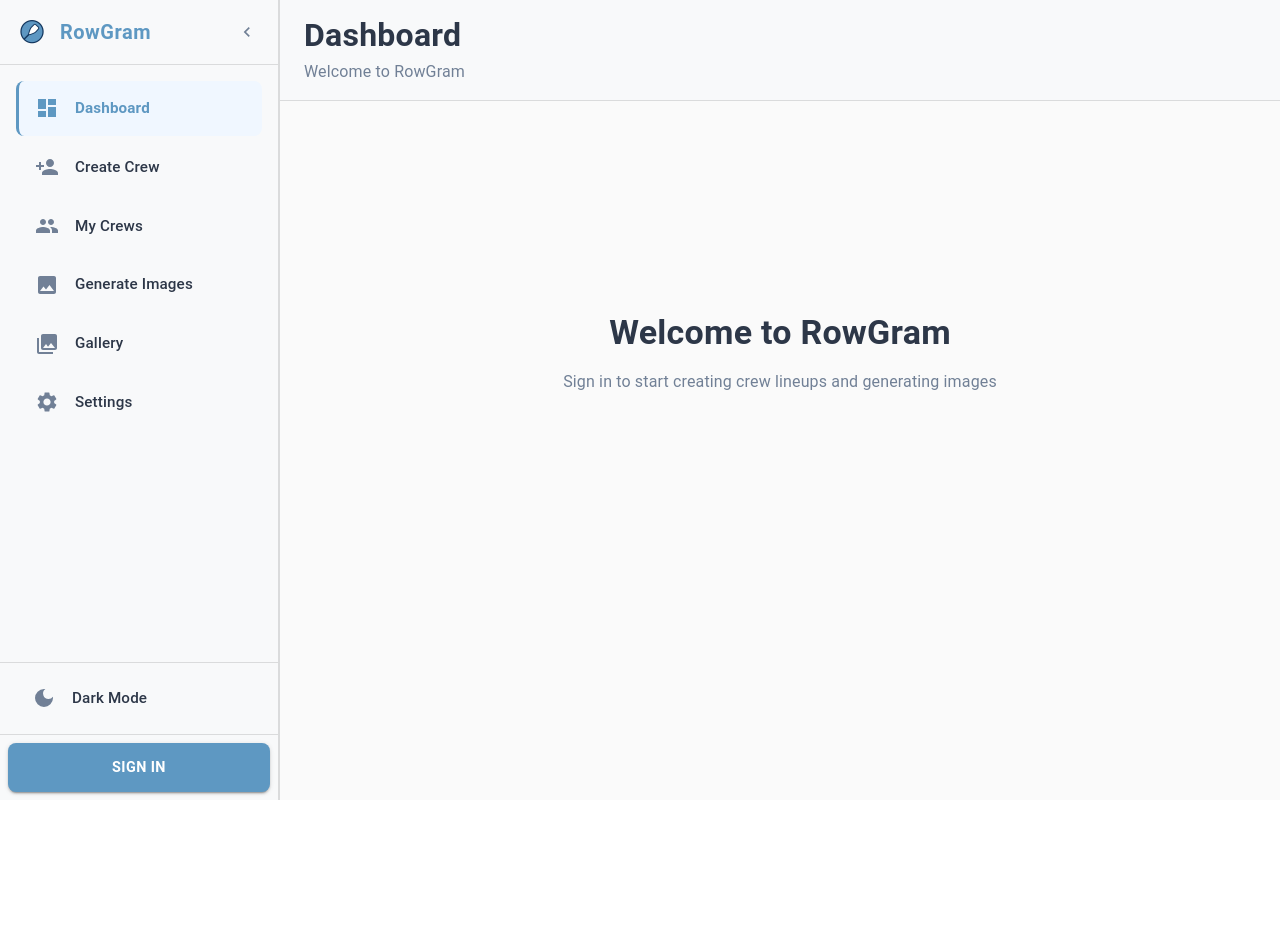
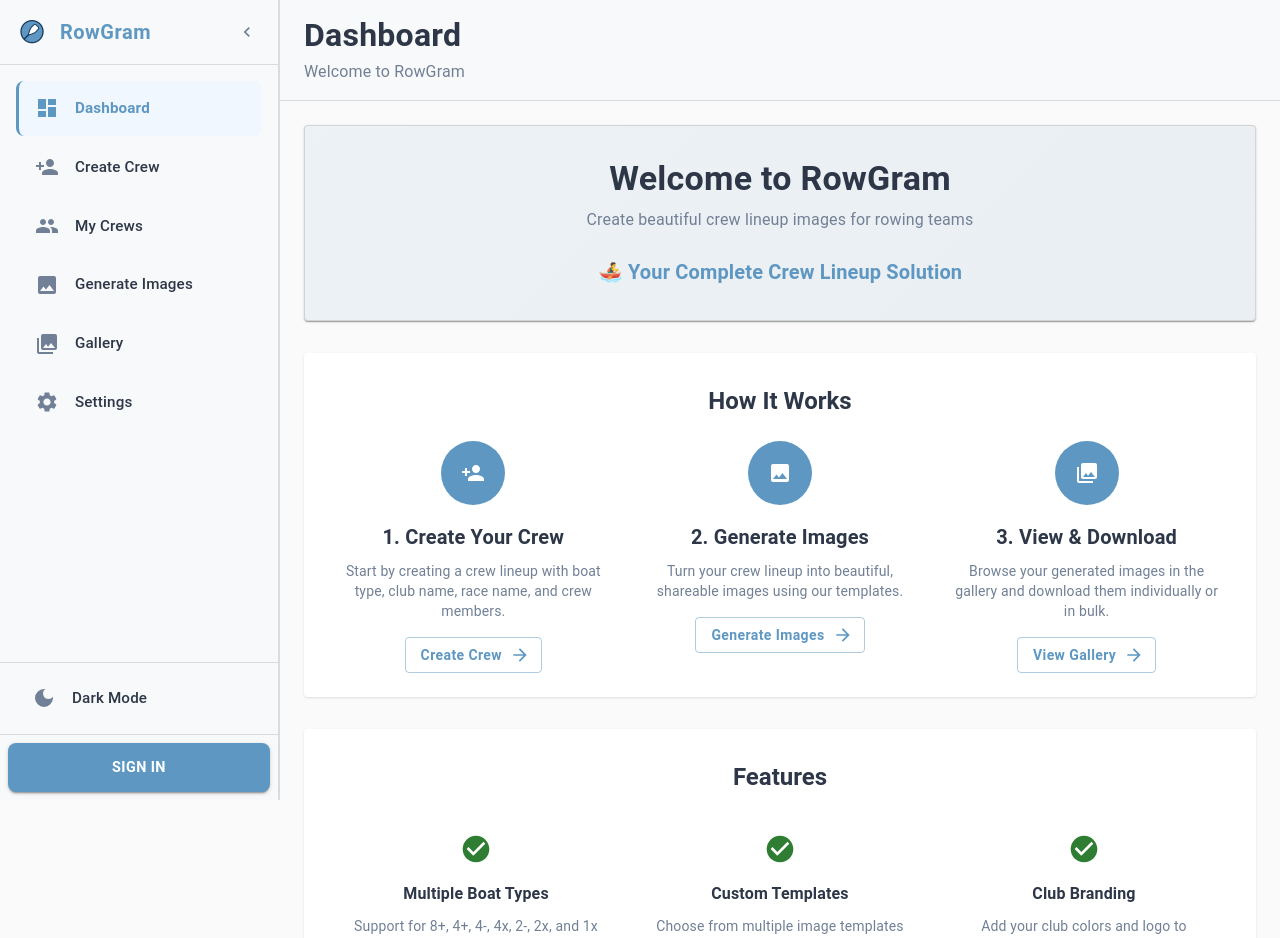
Before and after one commit to ToddMS/crew-image-generator, a React (Vite) app: page / in a window 1280 px wide. Shown: the top 938 px of the page. Before the commit the page ends 800 px from the top, so only its background shows below. Built offline with nearby package versions, Linux system fonts and the light colour scheme.

Commit message:
Changing dashboard to welcome screen

```diff
--- a/src/pages/DashboardPage.tsx
+++ b/src/pages/DashboardPage.tsx
@@ -1,4 +1,4 @@
-import React, { useState, useEffect } from 'react';
+import React from 'react';
 import {
   Box,
   Grid,
@@ -6,14 +6,16 @@ import {
   CardContent,
   Typography,
   Button,
-  IconButton,
   List,
   ListItem,
   ListItemText,
   ListItemIcon,
-  Chip,
   Paper,
-  Avatar
+  Avatar,
+  Stepper,
+  Step,
+  StepLabel,
+  StepContent
 } from '@mui/material';
 import { useTheme } from '@mui/material/styles';
 import { useNavigate } from 'react-router-dom';
@@ -22,104 +24,19 @@ import {
   MdImage,
   MdGroup,
   MdPhotoLibrary,
-  MdTrendingUp,
-  MdHistory,
-  MdChevronRight
+  MdArrowForward,
+  MdCheckCircle,
+  MdSettings
 } from 'react-icons/md';
 import { useAuth } from '../context/AuthContext';
-import { useAnalytics } from '../context/AnalyticsContext';
-import { ApiService } from '../services/api.service';
 import OnboardingFlow from '../components/Onboarding/OnboardingFlow';
 import { useOnboarding } from '../context/OnboardingContext';
-
-interface DashboardStats {
-  totalCrews: number;
-  totalImages: number;
-  recentActivity: Array<{
-    id: string;
-    type: 'crew_created' | 'image_generated' | 'crew_updated';
-    title: string;
-    subtitle: string;
-    timestamp: Date;
-    icon: React.ReactNode;
-  }>;
-}
 
 const DashboardPage: React.FC = () => {
   const theme = useTheme();
   const navigate = useNavigate();
   const { user } = useAuth();
-  const { getEventsByType } = useAnalytics();
   const { shouldShowOnboarding, completeOnboarding } = useOnboarding();
-  const [stats, setStats] = useState<DashboardStats>({
-    totalCrews: 0,
-    totalImages: 0,
-    recentActivity: []
-  });
-  const [loading, setLoading] = useState(true);
-
-  useEffect(() => {
-    loadDashboardData();
-  }, [user]);
-
-  const loadDashboardData = async () => {
-    if (!user) {
-      setLoading(false);
-      return;
-    }
-
-    try {
-      // Load crews
-      const crewsResponse = await ApiService.getCrews();
-      const crews = crewsResponse.data || [];
-
-      // Load images count
-      let totalImages = 0;
-      for (const crew of crews) {
-        try {
-          const imagesResponse = await ApiService.getSavedImages(crew.id);
-          if (imagesResponse.data) {
-            totalImages += imagesResponse.data.length;
-          }
-        } catch (imageError) {
-          console.error(`Error loading images for crew ${crew.id}:`, imageError);
-        }
-      }
-
-      // Get recent activity from analytics
-      const recentCrews = getEventsByType('crew_created').slice(0, 3);
-      const recentImages = getEventsByType('image_generated').slice(0, 3);
-
-      const recentActivity = [
-        ...recentCrews.map(event => ({
-          id: `crew_${event.timestamp}`,
-          type: 'crew_created' as const,
-          title: `New crew created`,
-          subtitle: `${event.metadata?.clubName || 'Unknown Club'} - ${event.metadata?.boatClass || 'Unknown Class'}`,
-          timestamp: new Date(event.timestamp),
-          icon: <MdGroup size={20} />
-        })),
-        ...recentImages.map(event => ({
-          id: `image_${event.timestamp}`,
-          type: 'image_generated' as const,
-          title: `Image generated`,
-          subtitle: `${event.metadata?.crewName || 'Unknown Crew'} - Template ${event.metadata?.template || '1'}`,
-          timestamp: new Date(event.timestamp),
-          icon: <MdImage size={20} />
-        }))
-      ].sort((a, b) => b.timestamp.getTime() - a.timestamp.getTime()).slice(0, 5);
-
-      setStats({
-        totalCrews: crews.length,
-        totalImages,
-        recentActivity
-      });
-    } catch (error) {
-      console.error('Error loading dashboard data:', error);
-    } finally {
-      setLoading(false);
-    }
-  };
 
   const handleOnboardingComplete = () => {
     completeOnboarding();
@@ -129,98 +46,80 @@ const DashboardPage: React.FC = () => {
     }, 500);
   };
 
-  const quickActions = [
+  const steps = [
     {
-      title: 'Create New Crew',
-      description: 'Start building a new crew lineup',
+      label: 'Create Your Crew',
+      description: 'Start by creating a crew lineup with boat type, club name, race name, and crew members.',
       icon: <MdPersonAdd size={24} />,
-      color: theme.palette.primary.main,
-      action: () => navigate('/create')
+      action: () => navigate('/create'),
+      actionText: 'Create Crew'
     },
     {
-      title: 'Generate Images',
-      description: 'Create lineup images for your crews',
+      label: 'Generate Images',
+      description: 'Turn your crew lineup into beautiful, shareable images using our templates.',
       icon: <MdImage size={24} />,
-      color: theme.palette.success.main,
-      action: () => navigate('/generate')
+      action: () => navigate('/generate'),
+      actionText: 'Generate Images'
     },
     {
-      title: 'Browse Gallery',
-      description: 'View your generated images',
+      label: 'View & Download',
+      description: 'Browse your generated images in the gallery and download them individually or in bulk.',
       icon: <MdPhotoLibrary size={24} />,
-      color: theme.palette.info.main,
-      action: () => navigate('/gallery')
-    },
-    {
-      title: 'Manage Crews',
-      description: 'Edit and organize your crews',
-      icon: <MdGroup size={24} />,
-      color: theme.palette.warning.main,
-      action: () => navigate('/crews')
+      action: () => navigate('/gallery'),
+      actionText: 'View Gallery'
     }
   ];
 
-  const statCards = [
+  const features = [
     {
-      title: 'Total Crews',
-      value: stats.totalCrews,
-      icon: <MdGroup size={32} />,
-      color: theme.palette.primary.main,
-      action: () => navigate('/crews')
+      title: 'Multiple Boat Types',
+      description: 'Support for 8+, 4+, 4-, 4x, 2-, 2x, and 1x boats'
     },
     {
-      title: 'Generated Images',
-      value: stats.totalImages,
-      icon: <MdPhotoLibrary size={32} />,
-      color: theme.palette.success.main,
-      action: () => navigate('/gallery')
+      title: 'Custom Templates',
+      description: 'Choose from multiple image templates for your crew lineups'
+    },
+    {
+      title: 'Club Branding',
+      description: 'Add your club colors and logo to personalize your images'
+    },
+    {
+      title: 'Bulk Generation',
+      description: 'Generate images for multiple crews at once to save time'
+    },
+    {
+      title: 'Easy Sharing',
+      description: 'Download individual images or bulk ZIP files for sharing'
+    },
+    {
+      title: 'Cloud Storage',
+      description: 'Your crews and images are saved securely to your account'
     }
   ];
 
-  if (!user) {
   return (
-      <Box
-        sx={{
-          display: 'flex',
-          flexDirection: 'column',
-          alignItems: 'center',
-          justifyContent: 'center',
-          minHeight: '60vh',
-          textAlign: 'center',
-          px: 3
-        }}
-      >
-        <Typography variant="h4" sx={{ mb: 2, fontWeight: 600 }}>
-          Welcome to RowGram
-        </Typography>
-        <Typography variant="body1" sx={{ color: theme.palette.text.secondary, mb: 3 }}>
-          Sign in to start creating crew lineups and generating images
-        </Typography>
-      </Box>
-    );
-  }
-
-  return (
-    <Box>
-      {/* Welcome Section */}
+    <Box sx={{ maxWidth: 1000, mx: 'auto' }}>
+      {/* Welcome Header */}
       <Paper
         sx={{
-          p: 3,
-          mb: 3,
-          background: `linear-gradient(135deg, ${theme.palette.primary.main}20, ${theme.palette.secondary.main}20)`,
+          p: 4,
+          mb: 4,
+          textAlign: 'center',
+          background: `linear-gradient(135deg, ${theme.palette.primary.main}15, ${theme.palette.secondary.main}15)`,
           border: `1px solid ${theme.palette.divider}`
         }}
       >
-        <Box sx={{ display: 'flex', alignItems: 'center', gap: 2 }}>
+        {user ? (
+          <Box sx={{ display: 'flex', alignItems: 'center', justifyContent: 'center', gap: 3, mb: 3 }}>
             <Avatar
               src={user.profile_picture}
               alt={user.name}
-            sx={{ width: 56, height: 56 }}
+              sx={{ width: 64, height: 64 }}
             >
               {user.name?.charAt(0)}
             </Avatar>
-          <Box>
-            <Typography variant="h5" sx={{ fontWeight: 600, mb: 0.5 }}>
+            <Box sx={{ textAlign: 'left' }}>
+              <Typography variant="h4" sx={{ fontWeight: 600, mb: 0.5 }}>
                 Welcome back, {user.name?.split(' ')[0]}!
               </Typography>
               <Typography variant="body1" sx={{ color: theme.palette.text.secondary }}>
@@ -228,170 +127,133 @@ const DashboardPage: React.FC = () => {
               </Typography>
             </Box>
           </Box>
+        ) : (
+          <Box sx={{ mb: 3 }}>
+            <Typography variant="h4" sx={{ fontWeight: 600, mb: 1 }}>
+              Welcome to RowGram
+            </Typography>
+            <Typography variant="body1" sx={{ color: theme.palette.text.secondary }}>
+              Create beautiful crew lineup images for rowing teams
+            </Typography>
+          </Box>
+        )}
+
+        <Typography variant="h6" sx={{ color: theme.palette.primary.main, fontWeight: 600 }}>
+          🚣‍♂️ Your Complete Crew Lineup Solution
+        </Typography>
       </Paper>
 
-      <Grid container spacing={3}>
-        {/* Stats Cards */}
-        <Grid item xs={12} md={8}>
-          <Grid container spacing={2} sx={{ mb: 3 }}>
-            {statCards.map((stat, index) => (
-              <Grid item xs={6} key={index}>
-                <Card
-                  sx={{
-                    cursor: 'pointer',
-                    transition: 'all 0.2s ease',
-                    '&:hover': {
-                      transform: 'translateY(-2px)',
-                      boxShadow: theme.shadows[4]
-                    }
-                  }}
-                  onClick={stat.action}
-                >
-                  <CardContent sx={{ display: 'flex', alignItems: 'center', gap: 2 }}>
+      {/* How It Works */}
+      <Card sx={{ mb: 4 }}>
+        <CardContent sx={{ p: 4 }}>
+          <Typography variant="h5" sx={{ fontWeight: 600, mb: 3, textAlign: 'center' }}>
+            How It Works
+          </Typography>
+
+          <Grid container spacing={4}>
+            {steps.map((step, index) => (
+              <Grid item xs={12} md={4} key={index}>
+                <Box sx={{ textAlign: 'center' }}>
                   <Box
                     sx={{
-                        backgroundColor: `${stat.color}20`,
-                        color: stat.color,
-                        p: 1.5,
-                        borderRadius: 2,
+                      width: 64,
+                      height: 64,
+                      borderRadius: '50%',
+                      backgroundColor: theme.palette.primary.main,
+                      color: 'white',
                       display: 'flex',
                       alignItems: 'center',
-                        justifyContent: 'center'
+                      justifyContent: 'center',
+                      mx: 'auto',
+                      mb: 2
                     }}
                   >
-                      {stat.icon}
+                    {step.icon}
                   </Box>
-                    <Box>
-                      <Typography variant="h4" sx={{ fontWeight: 700, mb: 0.5 }}>
-                        {stat.value}
+
+                  <Typography variant="h6" sx={{ fontWeight: 600, mb: 1 }}>
+                    {index + 1}. {step.label}
                   </Typography>
-                      <Typography variant="body2" sx={{ color: theme.palette.text.secondary }}>
-                        {stat.title}
+
+                  <Typography variant="body2" sx={{ color: theme.palette.text.secondary, mb: 2 }}>
+                    {step.description}
                   </Typography>
-                    </Box>
-                  </CardContent>
-                </Card>
-              </Grid>
-            ))}
-          </Grid>
 
-          {/* Quick Actions */}
-          <Card>
-            <CardContent>
-              <Typography variant="h6" sx={{ mb: 2, fontWeight: 600 }}>
-                Quick Actions
-              </Typography>
-              <Grid container spacing={2}>
-                {quickActions.map((action, index) => (
-                  <Grid item xs={12} sm={6} key={index}>
-                    <Paper
+                  <Button
+                    variant="outlined"
+                    onClick={step.action}
+                    endIcon={<MdArrowForward />}
                     sx={{
-                        p: 2,
-                        cursor: 'pointer',
-                        transition: 'all 0.2s ease',
-                        border: `1px solid ${theme.palette.divider}`,
-                        '&:hover': {
-                          backgroundColor: `${action.color}08`,
-                          borderColor: action.color,
-                          transform: 'translateY(-1px)'
-                        }
-                      }}
-                      onClick={action.action}
-                    >
-                      <Box sx={{ display: 'flex', alignItems: 'center', gap: 2 }}>
-                        <Box
-                          sx={{
-                            backgroundColor: `${action.color}20`,
-                            color: action.color,
-                            p: 1,
-                            borderRadius: 1,
-                            display: 'flex',
-                            alignItems: 'center',
-                            justifyContent: 'center'
+                      textTransform: 'none',
+                      fontWeight: 600
                     }}
                   >
-                          {action.icon}
+                    {step.actionText}
+                  </Button>
                 </Box>
-                        <Box sx={{ flex: 1 }}>
-                          <Typography variant="subtitle2" sx={{ fontWeight: 600, mb: 0.5 }}>
-                            {action.title}
-                          </Typography>
-                          <Typography variant="caption" sx={{ color: theme.palette.text.secondary }}>
-                            {action.description}
-                          </Typography>
-                        </Box>
-                        <MdChevronRight size={20} color={theme.palette.text.secondary} />
-                      </Box>
-                    </Paper>
               </Grid>
             ))}
           </Grid>
         </CardContent>
       </Card>
-        </Grid>
 
-        {/* Recent Activity */}
-        <Grid item xs={12} md={4}>
-          <Card sx={{ height: 'fit-content' }}>
-            <CardContent>
-              <Box sx={{ display: 'flex', alignItems: 'center', justifyContent: 'space-between', mb: 2 }}>
-                <Typography variant="h6" sx={{ fontWeight: 600 }}>
-                  Recent Activity
+      {/* Features */}
+      <Card sx={{ mb: 4 }}>
+        <CardContent sx={{ p: 4 }}>
+          <Typography variant="h5" sx={{ fontWeight: 600, mb: 3, textAlign: 'center' }}>
+            Features
           </Typography>
-                <MdHistory size={20} color={theme.palette.text.secondary} />
-              </Box>
 
-              {stats.recentActivity.length === 0 ? (
-                <Box sx={{ textAlign: 'center', py: 4 }}>
+          <Grid container spacing={3}>
+            {features.map((feature, index) => (
+              <Grid item xs={12} sm={6} md={4} key={index}>
+                <Box sx={{ textAlign: 'center', p: 2 }}>
+                  <MdCheckCircle
+                    size={32}
+                    color={theme.palette.success.main}
+                    style={{ marginBottom: 8 }}
+                  />
+                  <Typography variant="subtitle1" sx={{ fontWeight: 600, mb: 1 }}>
+                    {feature.title}
+                  </Typography>
                   <Typography variant="body2" sx={{ color: theme.palette.text.secondary }}>
-                    No recent activity yet
-                  </Typography>
-                  <Typography variant="caption" sx={{ color: theme.palette.text.secondary }}>
-                    Start creating crews to see activity here
+                    {feature.description}
                   </Typography>
                 </Box>
-              ) : (
-                <List sx={{ p: 0 }}>
-                  {stats.recentActivity.map((activity, index) => (
-                    <ListItem key={activity.id} sx={{ px: 0, py: 1 }}>
-                      <ListItemIcon sx={{ minWidth: 36 }}>
-                        <Box
+              </Grid>
+            ))}
+          </Grid>
+        </CardContent>
+      </Card>
+
+      {/* Quick Start */}
+      {user && (
+        <Card>
+          <CardContent sx={{ p: 4, textAlign: 'center' }}>
+            <Typography variant="h5" sx={{ fontWeight: 600, mb: 2 }}>
+              Ready to Get Started?
+            </Typography>
+            <Typography variant="body1" sx={{ color: theme.palette.text.secondary, mb: 3 }}>
+              Create your first crew lineup and generate beautiful images in minutes
+            </Typography>
+            <Button
+              variant="contained"
+              size="large"
+              onClick={() => navigate('/create')}
+              startIcon={<MdPersonAdd />}
               sx={{
-                            backgroundColor: theme.palette.primary.main + '20',
-                            color: theme.palette.primary.main,
-                            p: 0.5,
-                            borderRadius: 1,
-                            display: 'flex',
-                            alignItems: 'center',
-                            justifyContent: 'center'
+                py: 1.5,
+                px: 4,
+                fontSize: '1.1rem',
+                fontWeight: 600,
+                textTransform: 'none'
               }}
             >
-                          {activity.icon}
-                        </Box>
-                      </ListItemIcon>
-                      <ListItemText
-                        primary={activity.title}
-                        secondary={activity.subtitle}
-                        primaryTypographyProps={{
-                          variant: 'body2',
-                          fontWeight: 500
-                        }}
-                        secondaryTypographyProps={{
-                          variant: 'caption',
-                          color: theme.palette.text.secondary
-                        }}
-                      />
-                      <Typography variant="caption" sx={{ color: theme.palette.text.secondary }}>
-                        {activity.timestamp.toLocaleDateString()}
-                      </Typography>
-                    </ListItem>
-                  ))}
-                </List>
-              )}
+              Create Your First Crew
+            </Button>
           </CardContent>
         </Card>
-        </Grid>
-      </Grid>
+      )}
 
       {/* Onboarding Flow */}
       <OnboardingFlow
```
Lines whose indentation alone changed are shown as unchanged.
